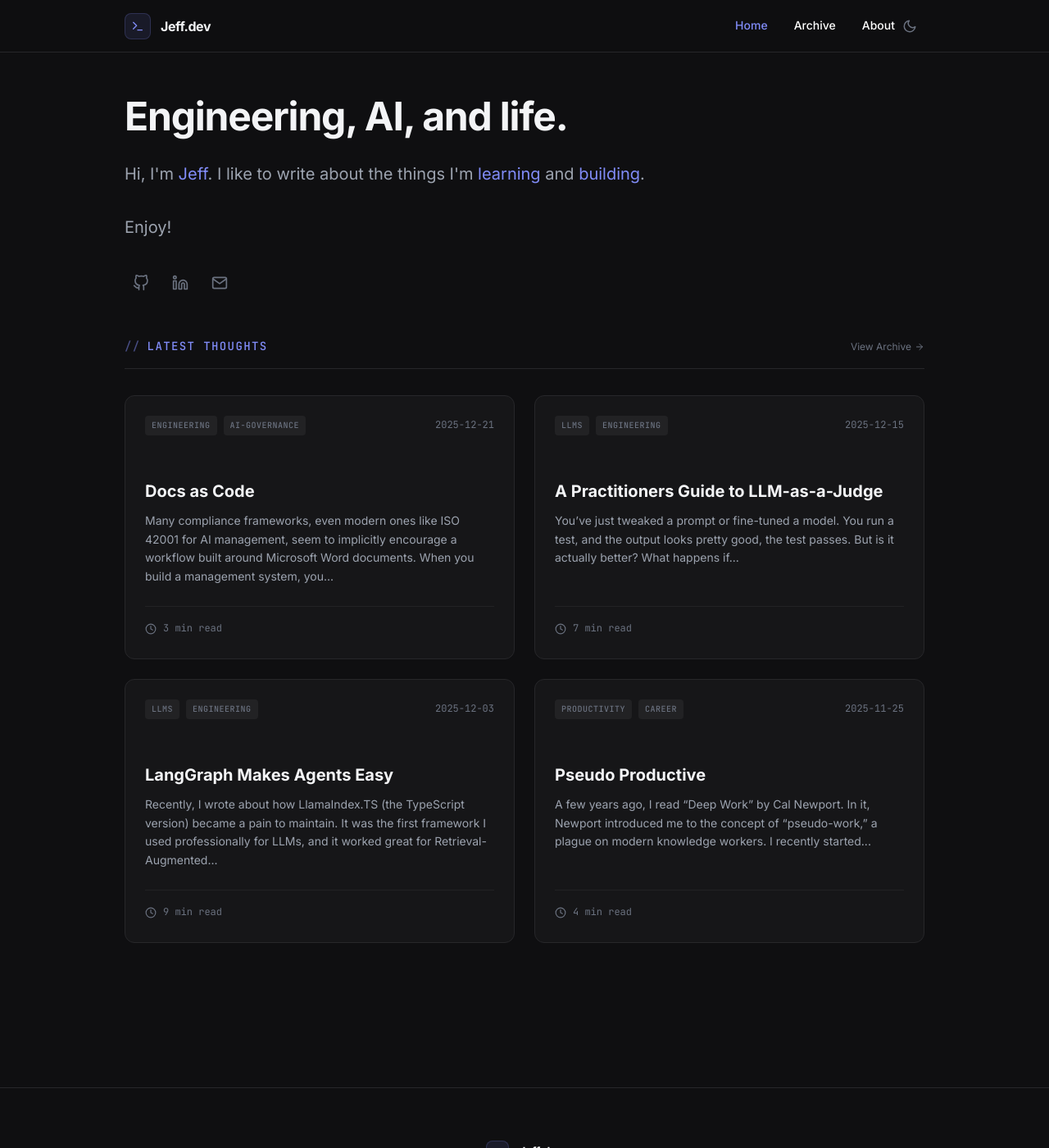
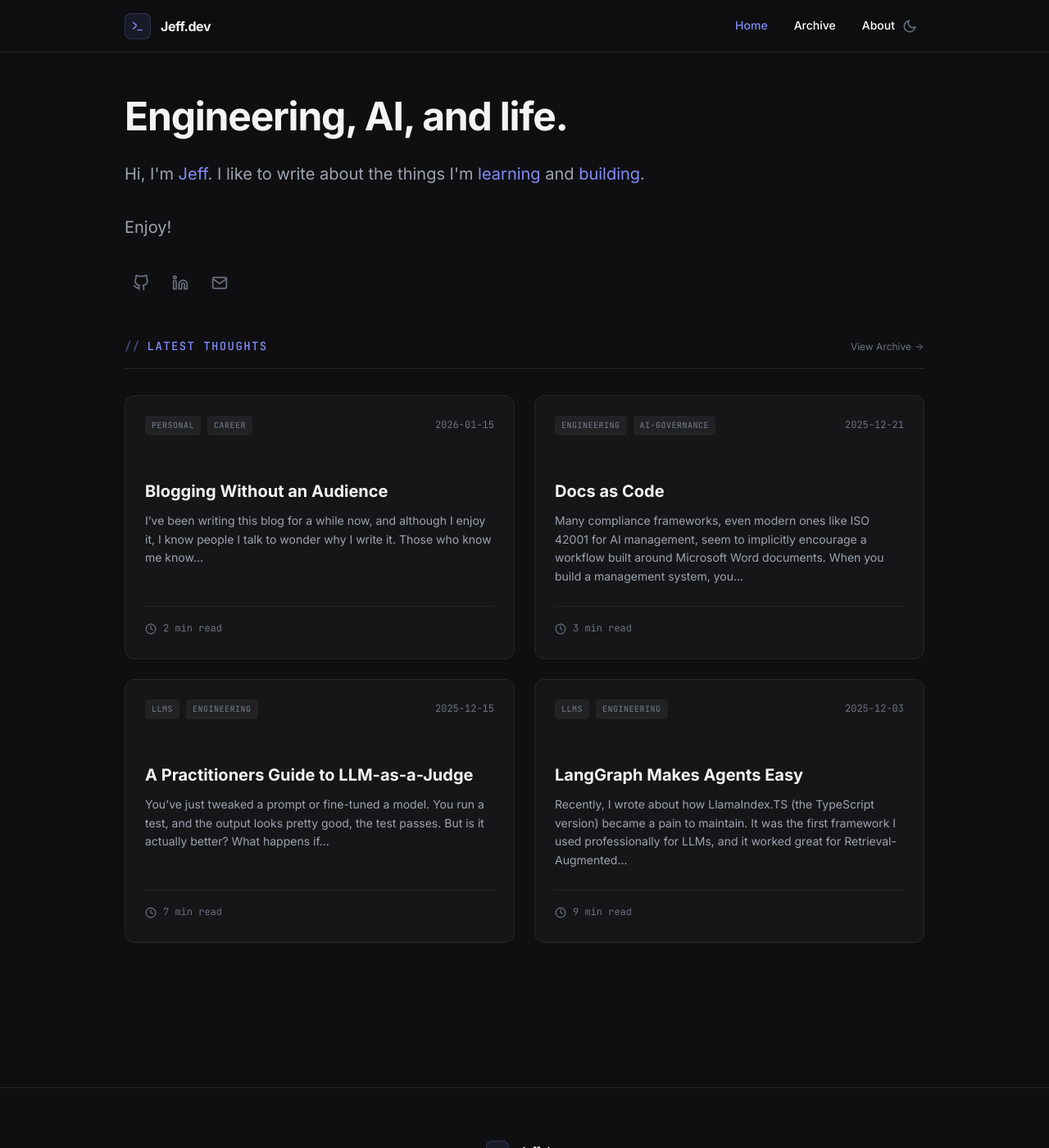
Before and after one commit to jeffgbradley2/jeffgbradley2.github.io, a Jekyll site: the page built from index.html, in a window 1280 px wide and 1400 px high. Shown: the whole window at 82% size. Built offline with Jekyll 4.4.1, drawn with Linux system fonts in a browser that asks for light colours.

Commit message:
chore: update post dates for ai-in-logistics and blogging-without-an-audience

```diff
--- a/_posts/2025-11-15-blogging-without-an-audience.md
+++ b/_posts/2026-01-14-blogging-without-an-audience.md
@@ -1,7 +1,7 @@
 ---
 layout: post
 title: "Blogging Without an Audience"
-date: 2025-11-15
+date: 2026-01-15
 tags: [personal, career]
 ---
 
```
Also changed, not shown: _posts/2025-11-15-ai-in-logistics.md (renamed from _posts/2025-09-22-ai-in-logistics.md, +1 -1 lines).
